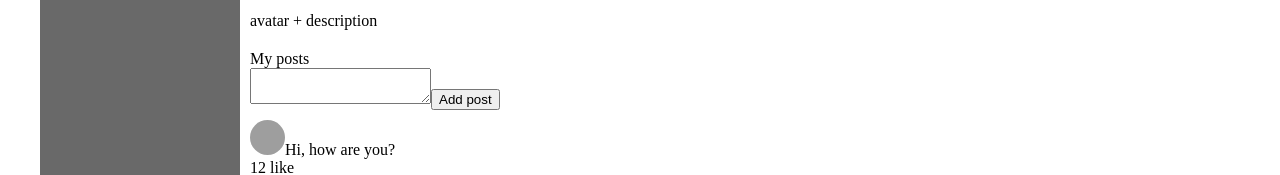
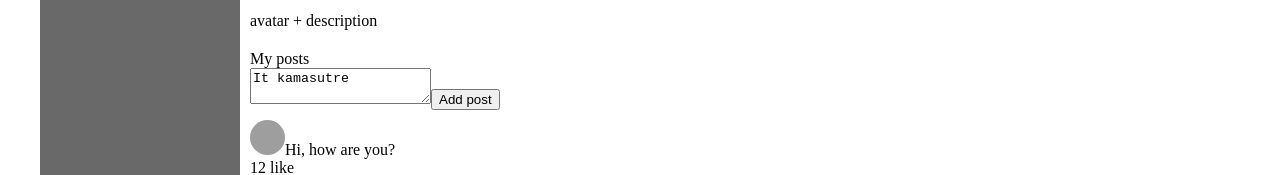
Before and after one commit to PlatonVV/samurai-way-main, a React (Create React App) app: page /profile in a window 1280 px wide. Shown: the part 520-695 px from the top of the page. Built offline with nearby package versions, Linux system fonts and the light colour scheme; grey boxes are pictures that could not be loaded.

Commit message:
lesson 34 in progress

```diff
--- a/src/App.tsx
+++ b/src/App.tsx
@@ -12,6 +12,7 @@ import { RootStateType} from './redux/state';
 export type PropsType = {
     state: RootStateType
     addPostCallBack: (postMessage: string)=> void
+    message: string
 }
 
 const App = (props: PropsType) => {
@@ -21,7 +22,7 @@ const App = (props: PropsType) => {
             <Navbar sidebar={props.state.sidebar}/>
             <div className="app-wrapper-content">
                 <Route path="/dialogs" render={() => <Dialogs dialogsPage={props.state.dialogsPage}/>}/>
-                <Route path="/profile" render={() => <Profile profilePage={props.state.profilePage} addPostCallBack={props.addPostCallBack}/>}/>
+                <Route path="/profile" render={() => <Profile message={props.message} profilePage={props.state.profilePage} addPostCallBack={props.addPostCallBack}/>}/>
 
                 <Route path="/news" component={News}/>
                 <Route path="/music" component={Music}/>
--- a/src/components/Profile/MyPosts/MyPosts.tsx
+++ b/src/components/Profile/MyPosts/MyPosts.tsx
@@ -6,6 +6,7 @@ import {PostsType} from '../../../redux/state';
 type PropsType = {
     posts: PostsType[]
     addPostCallBack: (postMessage: string) => void
+    newPostText: string
 
 }
 
@@ -20,11 +21,14 @@ export const MyPosts = (props: PropsType) => {
             newPostElement.current.value = ''
         }
     }
+    const onPostChangeHandler = ()=>{
+
+    }
     return (
         <>
             <div className={s.postsBlock}>
                 <div>My posts</div>
-                <textarea ref={newPostElement}></textarea>
+                <textarea ref={newPostElement} onChange={onPostChangeHandler} value={props.newPostText}/>
                 <button onClick={addPost}>Add post</button>
                 <div className={s.posts}>
                     {postsElements}
--- a/src/components/Profile/Profile.tsx
+++ b/src/components/Profile/Profile.tsx
@@ -7,6 +7,7 @@ import { ProfilePageType} from '../../redux/state';
 type PropsType = {
     profilePage: ProfilePageType
     addPostCallBack: (postMessage: string)=> void
+    message: string
 }
 
 export const Profile= (props: PropsType) => {
@@ -15,7 +16,7 @@ export const Profile= (props: PropsType) => {
             <div className={s.content}>
                 <ProfileInfo/>
                 <MyPosts
-                    posts={props.profilePage.posts} addPostCallBack={props.addPostCallBack}/>
+                    posts={props.profilePage.posts} addPostCallBack={props.addPostCallBack} newPostText={props.message}/>
             </div>
         </>
     )
--- a/src/redux/state.ts
+++ b/src/redux/state.ts
@@ -19,6 +19,7 @@ export type PostsType = {
     likesCount: number
 }
 export type ProfilePageType = {
+    newPostText: string
     posts: PostsType[]
 }
 export type FriendsType = {
@@ -36,6 +37,7 @@ export type RootStateType = {
 
 export const state: RootStateType = {
     profilePage: {
+        newPostText: 'It kamasutre',
         posts: [
             {id: v1(), message: 'Hi, how are you?', likesCount: 12},
             {id: v1(), message: 'This is my first post', likesCount: 11},
--- a/src/render.tsx
+++ b/src/render.tsx
@@ -7,7 +7,7 @@ import {addPost, RootStateType} from './redux/state'
 export const rerenderEntireTree = (state: RootStateType) => {
     ReactDOM.render(
         <BrowserRouter>
-            <App state={state} addPostCallBack={addPost}/>
+            <App state={state} addPostCallBack={addPost} message={state.profilePage.newPostText}/>
         </BrowserRouter>, document.getElementById('root')
     );
 }
```
